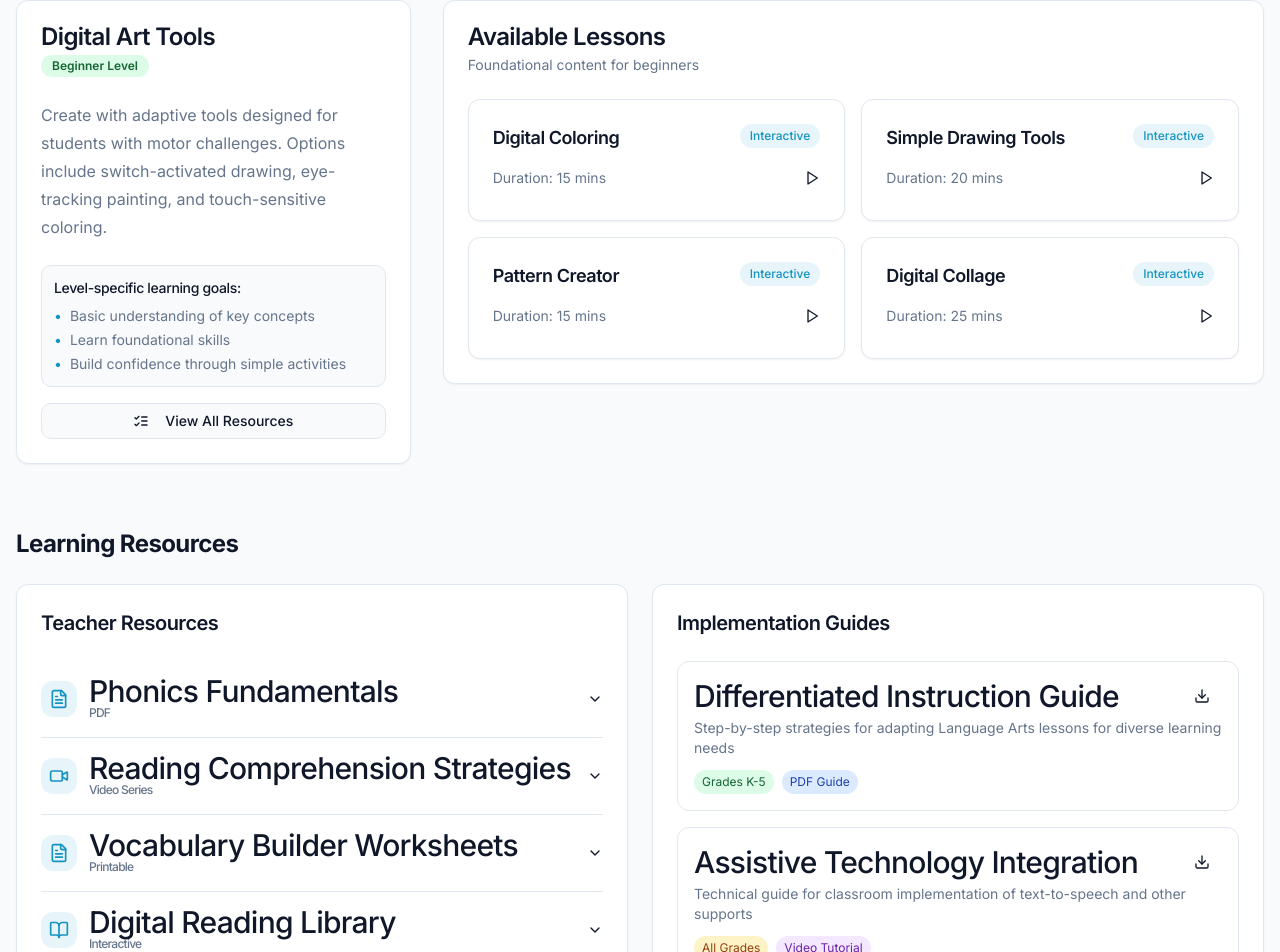
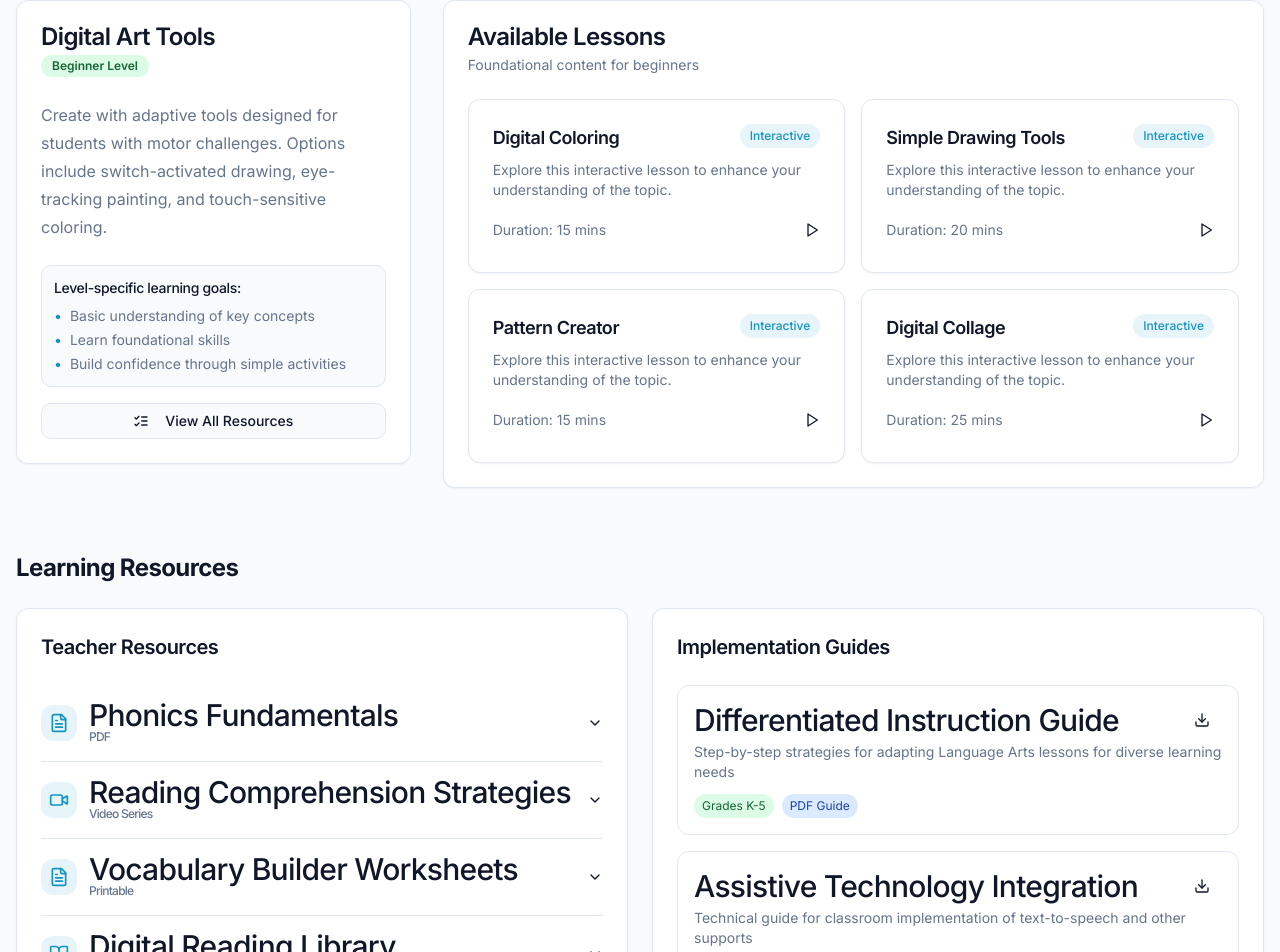
Before and after one commit to kunalekare/flexi-study-space, a React (Vite) app: page /subjects/art-music in a window 1280 px wide. Shown: the part 1288-2240 px from the top of the page. Built offline with nearby package versions, Linux system fonts and the light colour scheme.

Commit message:
Add lesson content to LessonGrid
Populate the LessonGrid component with the actual content for each lesson type.

```diff
--- a/src/components/subjects/sections/LessonGrid.tsx
+++ b/src/components/subjects/sections/LessonGrid.tsx
@@ -26,6 +26,41 @@ const LessonGrid = ({ section, selectedLevel, handlePlayVideo }: LessonGridProps
     advanced: "Complex material for advanced students"
   };
 
+  // Lesson content descriptions - this maps each lesson title to a description
+  const lessonDescriptions: Record<string, string> = {
+    // Basic Concepts
+    "Number Recognition": "Learn to identify numbers through visual and audio cues. Interactive exercises help reinforce number identification skills.",
+    "Counting Games": "Fun games that teach counting principles through interactive activities. Practice counting objects and sequences.",
+    "Shape Explorer": "Discover geometric shapes and their properties. Interactive activities help identify shapes in everyday objects.",
+    "Pattern Matching": "Identify and create patterns using colors, shapes, and numbers. Develops critical thinking and sequencing skills.",
+    "Introduction to Numbers": "Comprehensive overview of numbers and their uses in everyday life. Includes counting principles and number values.",
+    "Geometry Basics": "Introduction to fundamental geometric concepts. Learn about shapes, lines, angles, and spatial relationships.",
+
+    // Interactive Games
+    "Addition Adventure": "Embark on a journey through addition problems with increasing difficulty. Visual aids make addition concepts clear.",
+    "Subtraction Safari": "Explore subtraction through engaging safari-themed activities. Visual representations help understand number relationships.",
+    "Multiplication Quest": "Master multiplication facts through interactive quests and challenges. Visual arrays demonstrate multiplication concepts.",
+    "Division Discovery": "Learn division principles through interactive discovery activities. Visual sharing models illustrate division concepts.",
+    "Math Games Tutorial": "Overview of mathematical games and how they reinforce key math concepts. Includes strategies for effective learning.",
+    "Problem-Solving Strategies": "Learn approaches to solve math problems step-by-step. Includes visual models and thinking strategies.",
+
+    // Visual Aids
+    "Color-Coded Equations": "Understand equations through color-coding that highlights different parts. Makes abstract concepts more concrete.",
+    "Step-by-Step Problem Solving": "Master the process of breaking down problems into manageable steps. Builds confidence in problem-solving.",
+    "Visual Fractions": "Explore fractions through visual models. Interactive activities help understand part-whole relationships.",
+    "Geometry Visualizer": "See geometric concepts come to life with interactive 3D models. Enhances spatial understanding.",
+    "Visualizing Math Concepts": "Learn how visual aids can help understand abstract mathematical ideas. Includes multiple representation strategies.",
+    "Understanding Fractions": "Comprehensive introduction to fractions and their operations. Visual models clarify fraction concepts.",
+
+    // Real-Life Applications
+    "Money Math": "Apply math skills to money scenarios. Learn counting money, making change, and budgeting basics.",
+    "Telling Time": "Master clock reading and time concepts through interactive exercises. Connects digital and analog time displays.",
+    "Measurement Madness": "Explore various measurement systems through fun activities. Practice estimating and converting measurements.",
+    "Shopping Simulator": "Apply math in shopping contexts. Calculate costs, discounts, and make budget decisions.",
+    "Math in Daily Life": "Discover how math is used every day, from cooking to travel. Makes mathematical concepts relevant.",
+    "Budgeting Basics": "Learn fundamental budgeting principles. Apply addition, subtraction, and percentage calculations to money management."
+  };
+
   return (
     <Card>
       <CardHeader>
@@ -46,7 +81,12 @@ const LessonGrid = ({ section, selectedLevel, handlePlayVideo }: LessonGridProps
               return true;
             })
             .map((lesson, index) => (
-              <LessonCard key={index} lesson={lesson} handlePlayVideo={handlePlayVideo} />
+              <LessonCard
+                key={index}
+                lesson={lesson}
+                handlePlayVideo={handlePlayVideo}
+                description={lessonDescriptions[lesson.title] || "Explore this interactive lesson to enhance your understanding of the topic."}
+              />
             ))}
         </div>
       </CardContent>
@@ -57,9 +97,10 @@ const LessonGrid = ({ section, selectedLevel, handlePlayVideo }: LessonGridProps
 interface LessonCardProps {
   lesson: Lesson;
   handlePlayVideo: (lesson: Lesson) => void;
+  description: string;
 }
 
-const LessonCard = ({ lesson, handlePlayVideo }: LessonCardProps) => {
+const LessonCard = ({ lesson, handlePlayVideo, description }: LessonCardProps) => {
   return (
     <Card className="hover-lift cursor-pointer" onClick={() => handlePlayVideo(lesson)}>
       <CardHeader className="pb-2">
@@ -71,6 +112,9 @@ const LessonCard = ({ lesson, handlePlayVideo }: LessonCardProps) => {
         </div>
       </CardHeader>
       <CardContent>
+        <p className="text-sm text-muted-foreground mb-3">
+          {description}
+        </p>
         <div className="flex justify-between items-center">
           <div className="text-sm text-muted-foreground">
             Duration: {lesson.duration}
@@ -79,6 +123,7 @@ const LessonCard = ({ lesson, handlePlayVideo }: LessonCardProps) => {
             variant="ghost"
             size="sm"
             className="p-0"
+            aria-label={`Start ${lesson.title} ${lesson.type}`}
           >
             {lesson.type === "Video" ? (
               <Video className="h-4 w-4 text-red-500" />
```
